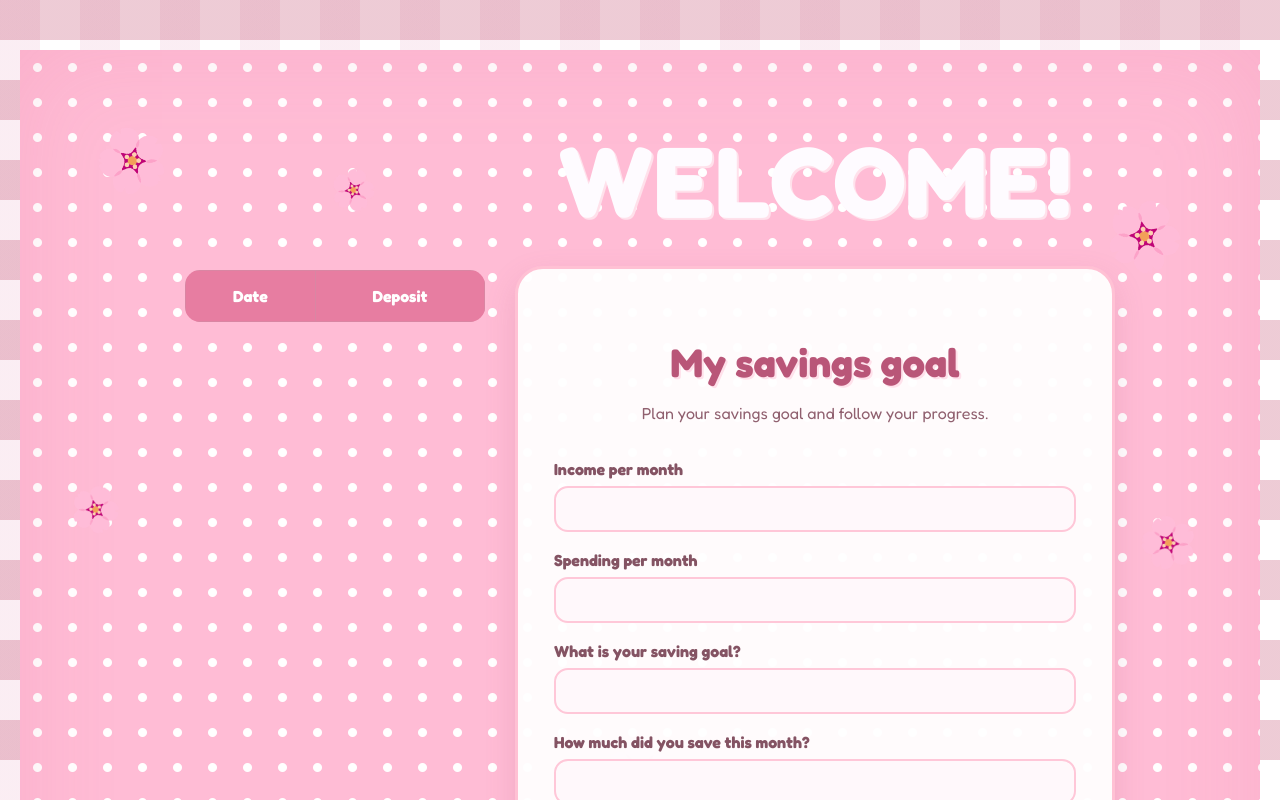
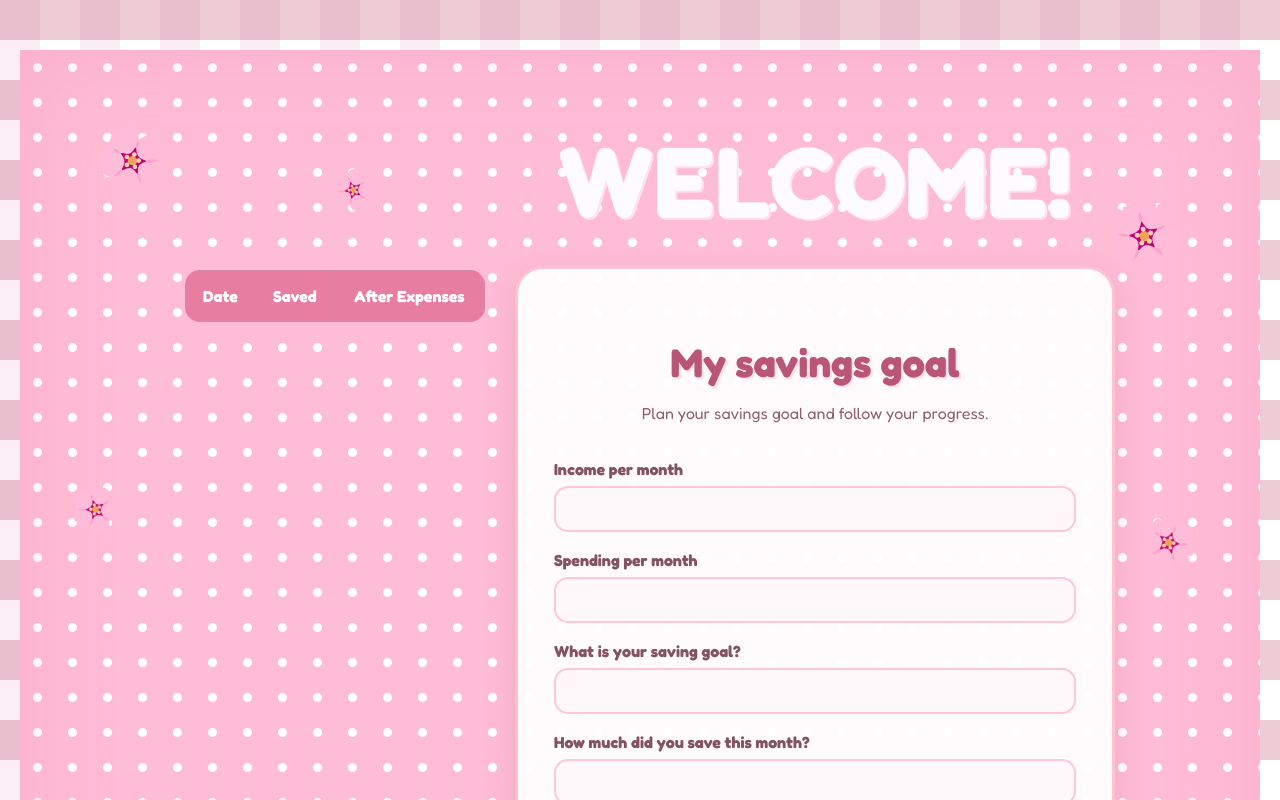
Before and after one commit to spacejavax/Budget-calculator, a React (Vite) app: page / in a window 1280 px wide. Shown: the top 800 px of the page. Built offline with nearby package versions, Linux system fonts and the light colour scheme.

Commit message:
Update App.jsx
added money after expenses table

```diff
--- a/src/App.jsx
+++ b/src/App.jsx
@@ -54,6 +54,12 @@ function App() {
     id: Date.now(),
     amount: amount,
     date: new Date().toLocaleDateString('sv-SE'),}
+    const newSaving2 = {
+      id: Date.now(),
+      amount: amount,
+      date: new Date().toLocaleDateString(`sv-SE`),
+      moneyAfterExenses: moneyAfterExpenses,
+    }
     setSavingsHistory([...savingsHistory, newSaving])
     setSavedAmount('')}
 
@@ -201,7 +207,8 @@ function App() {
   <thead>
     <tr>
       <th>Date</th>
-      <th>Deposit</th>
+      <th>Saved</th>
+      <th>After Expenses</th>
     </tr>
   </thead>
   <tbody>
```
